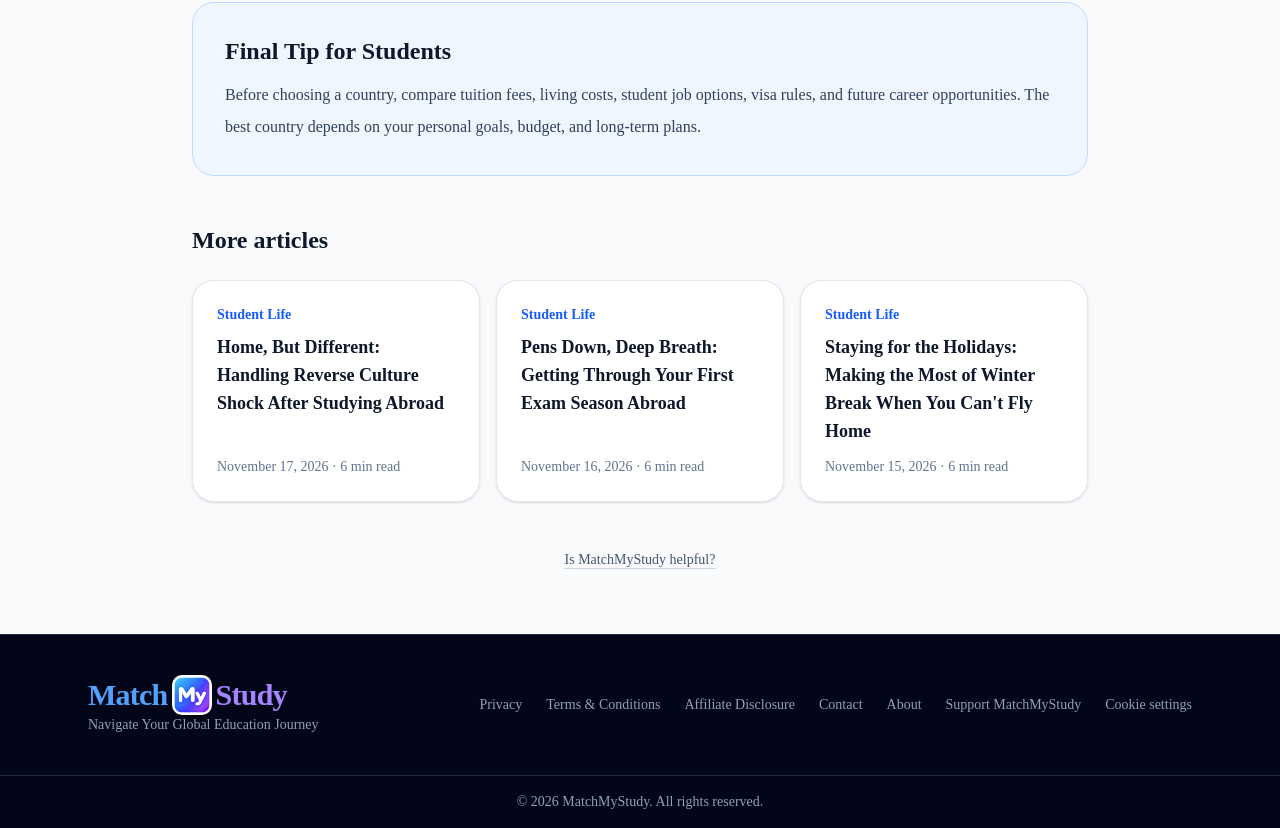
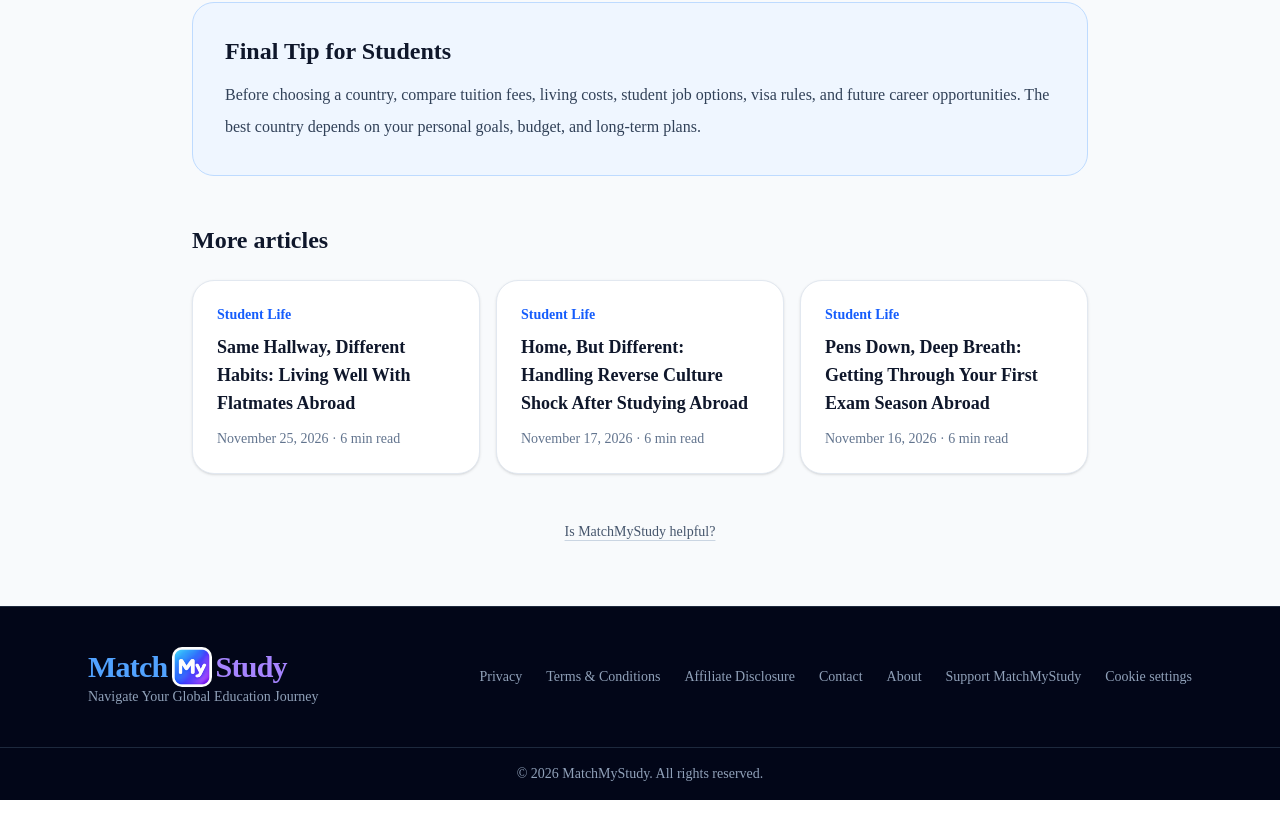
Before and after one commit to Ravindu612/MatchMyStudy, a Next.js app: page /blog/arrival-day in a window 1280 px wide. Shown: the part 3786-4614 px from the top of the page. After the commit the page ends 4586 px from the top, so only its background shows below. Built offline with nearby package versions, Linux system fonts and the light colour scheme; no server answers.

Commit message:
Add November 25 blog post: Same Hallway, Different Habits: Living Well With Flatmates Abroad

```diff
--- a/data/blog/posts.ts
+++ b/data/blog/posts.ts
@@ -1223,6 +1223,50 @@ export const blogPosts: BlogPost[] = [
     },
   },
   {
+    title: "Same Hallway, Different Habits: Living Well With Flatmates Abroad",
+    slug: "living-with-flatmates",
+    description:
+      "A warm, practical guide for international students sharing a flat or student house abroad: setting a few simple house agreements early, handling noise, guests and shared costs, understanding cultural differences in tidiness, and raising problems kindly before they grow.",
+    category: "Student Life",
+    date: "2026-11-25",
+    readTime: "6 min read",
+    intro:
+      "Your flatmates are often the first people you really get to know abroad. You did not choose them, you may not share a first language, and you will soon know exactly how each of them loads a dishwasher. That can be the start of a lifelong friendship, a slightly awkward year of nodding in the hallway, or something in between.\n\nMost flat problems are not about bad people. They are about different habits that nobody talked about: one person thinks \"clean\" means spotless, another thinks it means no visible mould. One person goes to bed at ten, another starts video calls with home at midnight. The good news is that a little early conversation and some everyday kindness prevent most of it. Here is how to make a shared home feel like home.",
+    sections: [
+      {
+        heading: "Talk in the first week, before anything goes wrong",
+        text: "The easiest time to agree on house habits is before anyone is annoyed. In the first week, suggest a short, relaxed chat, ideally over tea or a simple shared meal rather than a formal meeting. Keep it light: \"How do we want to handle cleaning, bins and quiet hours?\" is enough to start.\n\nYou do not need a long rulebook. Three or four simple agreements cover most things: who cleans what and when, how the bins get taken out, roughly when the flat should be quiet, and how you let each other know about guests. Write them on a note on the fridge or in a group chat so nobody has to remember who said what. Agreements made together feel fair; rules announced by one person rarely do.",
+      },
+      {
+        heading: "Expect different ideas of normal",
+        text: "If your flatmates come from several countries, you are living in a small cultural exchange. Ideas about shoes indoors, how loudly to talk on the phone, how often to clean the bathroom, whether food on a shared shelf is for everyone, or how warm the flat should be can all feel obvious, and they are obvious, just differently in each home.\n\nWhen something surprises you, try curiosity before judgement. \"In my family we always take shoes off at the door, what do you usually do?\" opens a conversation instead of a standoff. You will probably discover habits of your own that seem strange to others, and that is fine. Living with different people is one of the quiet lessons of studying abroad, and it is good preparation for working in international teams later.",
+      },
+      {
+        heading: "Noise, sleep and the shared walls",
+        text: "Student timetables do not match. One flatmate has a nine o'clock lecture, another works evening shifts, a third is calling family in a time zone hours away. Headphones, a closed door, and moving late conversations out of the kitchen help more than any rule.\n\nIf noise is keeping you up, mention it soon and specifically: \"The calls after midnight carry through my wall, could you use headphones or the living room after then?\" is easier to hear than a general complaint a month later. And if you are the one who is up late, a quick message in the group chat when you have friends over is a small courtesy that builds a lot of goodwill.",
+      },
+      {
+        heading: "Guests, partners and personal space",
+        text: "Guests are part of student life, but a shared flat is everyone's home. A simple habit of letting others know when someone is visiting, especially overnight, avoids surprises in the bathroom queue. If a guest starts to stay most nights, that is worth a friendly conversation, because it changes how much the shared space, and sometimes the shared bills, get used.\n\nRespect for personal space works both ways. Knock before entering a room, ask before borrowing anything, and keep your belongings in your own space rather than spread across the living room. If you need quiet time to recharge, it is completely fine to say so. Being friendly does not mean being available every hour of the day.",
+      },
+      {
+        heading: "Shared costs without awkwardness",
+        text: "Money is where small misunderstandings grow fastest. If you share bills, internet or household basics such as cleaning products and toilet paper, agree early on how you will split them and keep a simple record, for example a shared note or a bill-splitting app. Settle up regularly rather than letting amounts build up for months.\n\nRead your accommodation contract so you know which costs are included and who is responsible for what. If something in the flat breaks, report it to the landlord or accommodation office in writing, and tell your flatmates you have done so. Clear, written communication protects everyone and avoids arguments about who should have reported the leak.",
+      },
+      {
+        heading: "When something is not working",
+        text: "Raise problems early, privately and kindly. Talk to the person directly rather than complaining to the others or leaving passive notes. Describe what happened and how it affects you, and suggest a practical fix: \"The dishes have piled up for a few days and there is no space to cook. Could we try washing up the same evening?\"\n\nIf a conversation does not help, or if you ever feel unsafe, uncomfortable or harassed in your home, you do not have to sort it out alone. University accommodation teams, residence assistants, student advice services and the international student office deal with flat disagreements all the time, and they can mediate or explain your options. Asking for help is not overreacting; it is what those services are for.\n\nMost flats settle into a rhythm after a few weeks. With a few shared agreements, a little patience and the occasional cup of tea together, the people down the hallway can become one of the best parts of your time abroad.",
+      },
+    ],
+    coverImage: "/images/blog/living-with-flatmates.jpg",
+    coverImageAlt: "Two people hold white mugs of a warm drink side by side at a worn wooden table",
+    unsplash: {
+      photographerName: "Sam Hojati",
+      photographerUrl: "https://unsplash.com/@samhojati",
+      photoUrl: "https://unsplash.com/photos/KxKbXRfrO3I",
+    },
+  },
+  {
     title: "Home, But Different: Handling Reverse Culture Shock After Studying Abroad",
     slug: "reverse-culture-shock",
     description:
```
Also changed, not shown: public/images/blog/living-with-flatmates.jpg (added).
